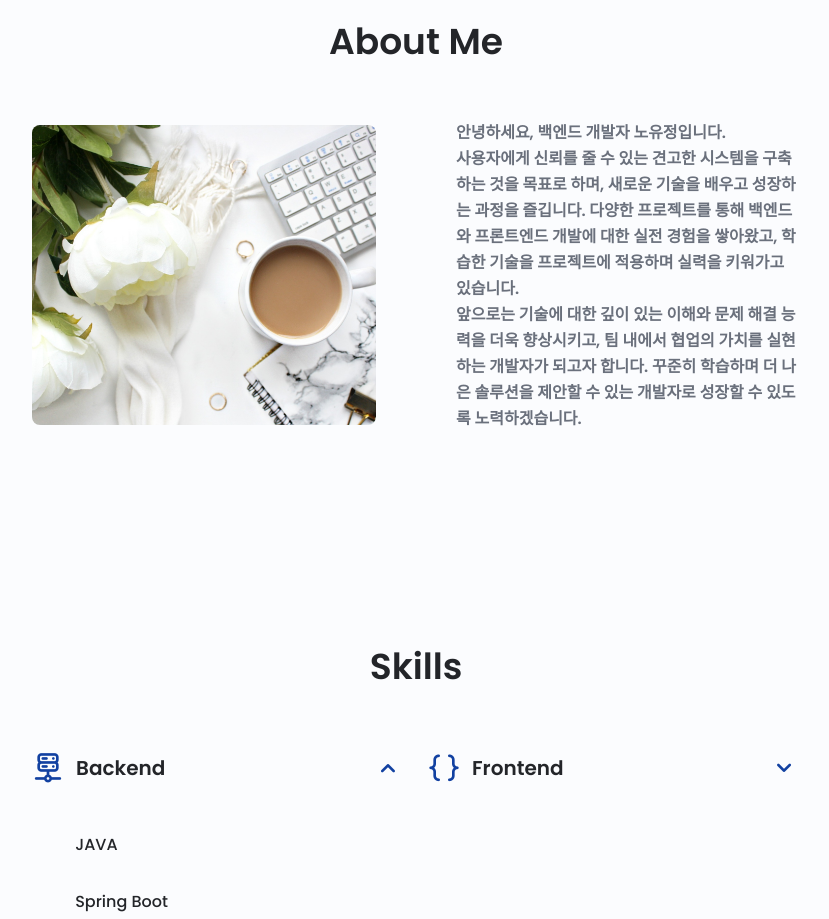
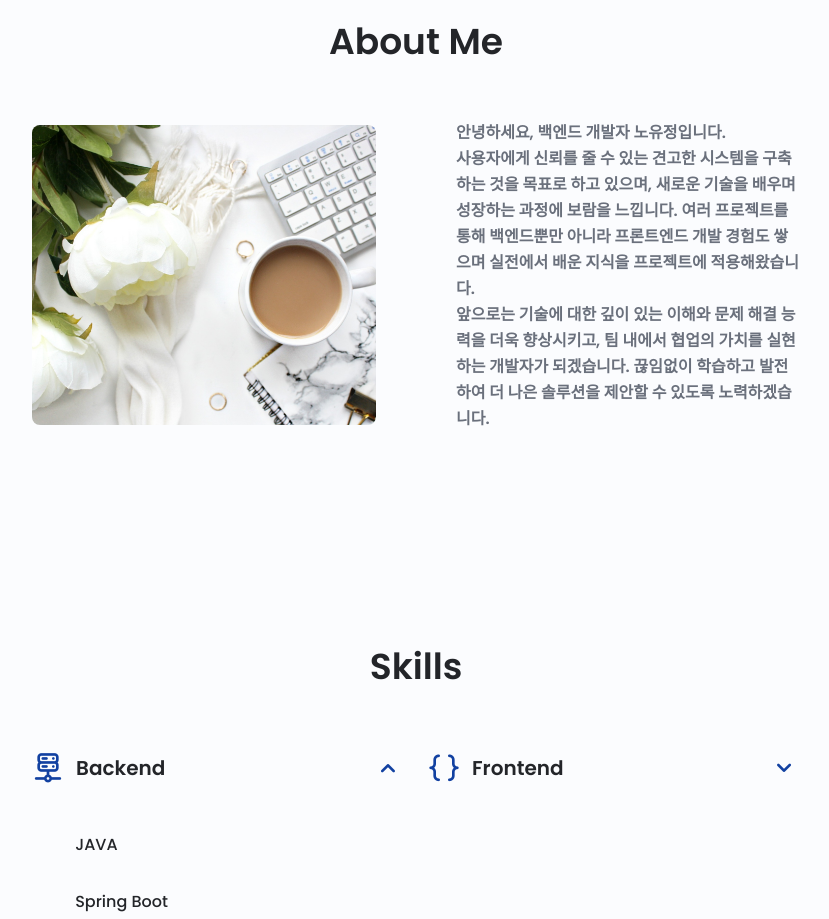
Before and after one commit to Rohyu-jeong/portfolio, a plain HTML site: page index.html in a window 1280 px wide. Shown: the part 962-1881 px from the top of the page, without its empty margins (224-1053 px from the left). Drawn offline with nearby package versions, Linux system fonts and the light colour scheme.

Commit message:
about update

```diff
--- a/index.html
+++ b/index.html
@@ -167,8 +167,8 @@
           <div class="about__data">
             <p class="about__description">
               안녕하세요, 백엔드 개발자 노유정입니다.<br>
-              사용자에게 신뢰를 줄 수 있는 견고한 시스템을 구축하는 것을 목표로 하며, 새로운 기술을 배우고 성장하는 과정을 즐깁니다. 다양한 프로젝트를 통해 백엔드와 프론트엔드 개발에 대한 실전 경험을 쌓아왔고, 학습한 기술을 프로젝트에 적용하며 실력을 키워가고 있습니다.<br>
-              앞으로는 기술에 대한 깊이 있는 이해와 문제 해결 능력을 더욱 향상시키고, 팀 내에서 협업의 가치를 실현하는 개발자가 되고자 합니다. 꾸준히 학습하며 더 나은 솔루션을 제안할 수 있는 개발자로 성장할 수 있도록 노력하겠습니다.<br>
+              사용자에게 신뢰를 줄 수 있는 견고한 시스템을 구축하는 것을 목표로 하고 있으며, 새로운 기술을 배우며 성장하는 과정에 보람을 느낍니다. 여러 프로젝트를 통해 백엔드뿐만 아니라 프론트엔드 개발 경험도 쌓으며 실전에서 배운 지식을 프로젝트에 적용해왔습니다.<br>
+              앞으로는 기술에 대한 깊이 있는 이해와 문제 해결 능력을 더욱 향상시키고, 팀 내에서 협업의 가치를 실현하는 개발자가 되겠습니다. 끊임없이 학습하고 발전하여 더 나은 솔루션을 제안할 수 있도록 노력하겠습니다.<br>
             </p>
 
             <!-- <div class="about__info">
```
